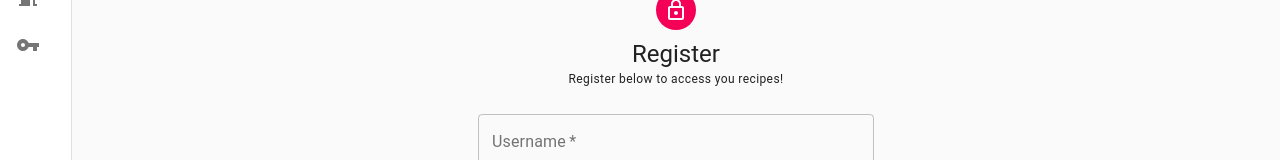
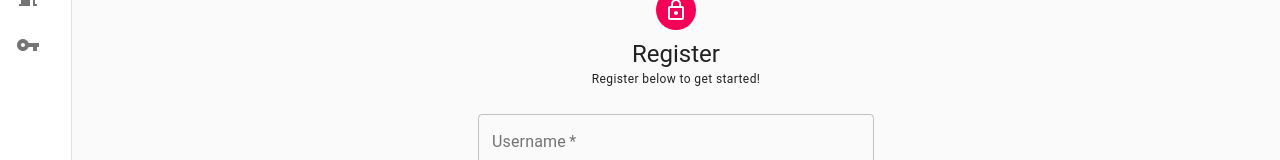
Before and after one commit to JSONJuggler/recipeManager, a React (Create React App) app in the folder client/: page /register in a window 1280 px wide. Shown: the part 148-308 px from the top of the page. Built offline with nearby package versions, Linux system fonts and the light colour scheme; no server answers.

Commit message:
fix caption

```diff
--- a/client/src/components/auth/Register.js
+++ b/client/src/components/auth/Register.js
@@ -152,7 +152,7 @@ function Register({ isAuthenticated, registerUser }) {
             Register
           </Typography>
           <Typography component="h1" variant="caption">
-            Register below to access you recipes!{" "}
+            Register below to get started!{" "}
           </Typography>
           <form
             className={classes.form}
```
